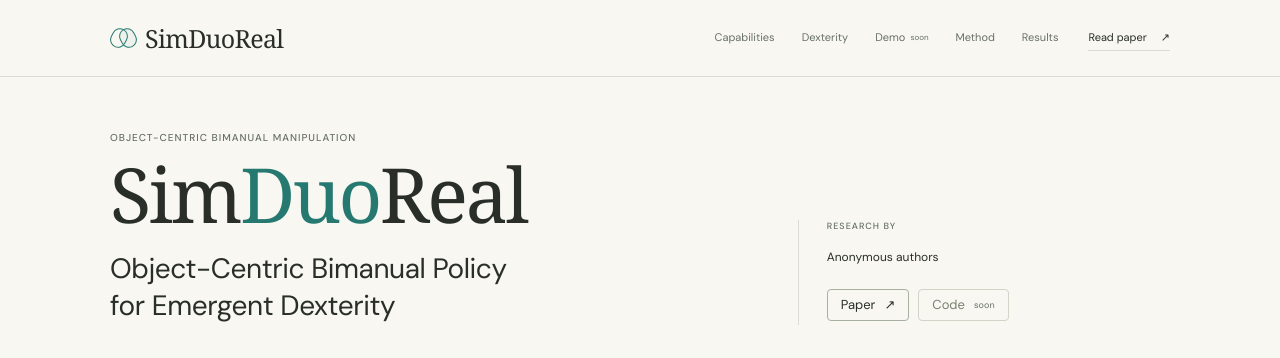
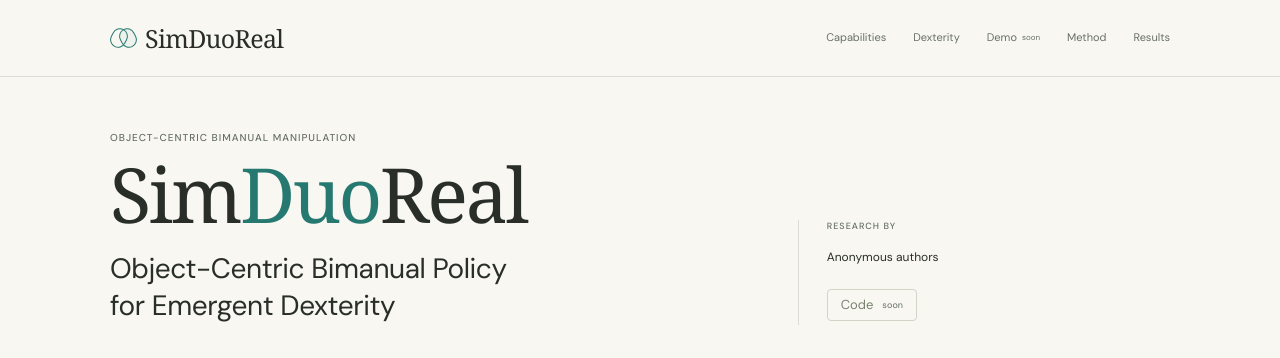
Before and after one commit to simduoreal/simduoreal.github.io, a plain HTML site: page index.html in a window 1280 px wide. Shown: the top 358 px of the page. Drawn offline with Linux system fonts and the light colour scheme; a web font is replaced by a local one.

Commit message:
chore: remove paper links from website

```diff
--- a/index.html
+++ b/index.html
@@ -29,13 +29,12 @@
       <a href="#method">Method</a>
       <a href="#results">Results</a>
     </nav>
-    <a class="rail-paper" target="_blank" rel="noopener">Read paper <span aria-hidden="true">↗</span></a>
   </header>
 
   <main id="main">
     <header class="hero" id="top">
       <p class="overline">Object-centric bimanual manipulation</p>
-      <div class="hero-title-row"><div><h1>Sim<span>Duo</span>Real</h1><p class="paper-title">Object-Centric Bimanual Policy<br class="desktop-break"> for Emergent Dexterity</p></div><div class="hero-details"><p class="overline">Research by</p><p class="authors">Anonymous authors</p><div class="resource-links"><a href="assets/SimDuoReal.pdf" target="_blank" rel="noopener">Paper <span aria-hidden="true">↗</span></a><span class="unavailable" aria-label="Code coming soon">Code <span class="soon-inline">soon</span></span></div></div></div>
+      <div class="hero-title-row"><div><h1>Sim<span>Duo</span>Real</h1><p class="paper-title">Object-Centric Bimanual Policy<br class="desktop-break"> for Emergent Dexterity</p></div><div class="hero-details"><p class="overline">Research by</p><p class="authors">Anonymous authors</p><div class="resource-links"><span class="unavailable" aria-label="Code coming soon">Code <span class="soon-inline">soon</span></span></div></div></div>
     </header>
 
     <section id="overview" class="overview" aria-label="Overview">
@@ -170,7 +169,7 @@
     </section>
 
     <section id="paper" class="section paper-section" aria-labelledby="paper-heading">
-      <div><p class="overline">06 / Read the research</p><h2 id="paper-heading">SimDuoReal</h2><p class="paper-section-title">Object-Centric Bimanual Policy<br> for Emergent Dexterity</p><p class="authors">Anonymous authors</p><a class="text-link" href="assets/SimDuoReal.pdf" target="_blank" rel="noopener">Read the paper <span aria-hidden="true">↗</span></a></div>
+      <div><p class="overline">06 / Read the research</p><h2 id="paper-heading">SimDuoReal</h2><p class="paper-section-title">Object-Centric Bimanual Policy<br> for Emergent Dexterity</p><p class="authors">Anonymous authors</p></div>
       <div class="citation"><div class="citation-header"><span class="overline">BibTeX</span><button id="copy-citation" type="button">Copy</button></div><pre id="citation-text">@misc{simduoreal2026,
   title = {SimDuoReal: Object-Centric Bimanual
     Policy for Emergent Dexterity},
```
